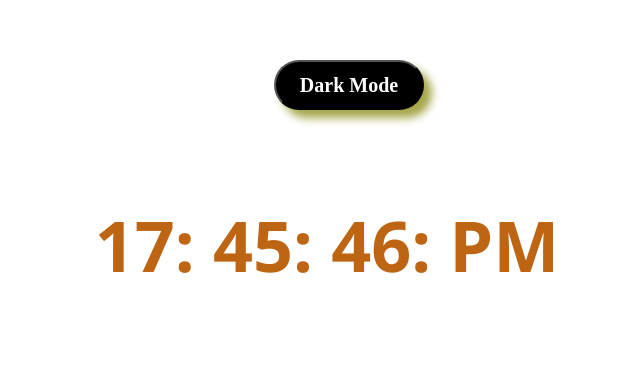
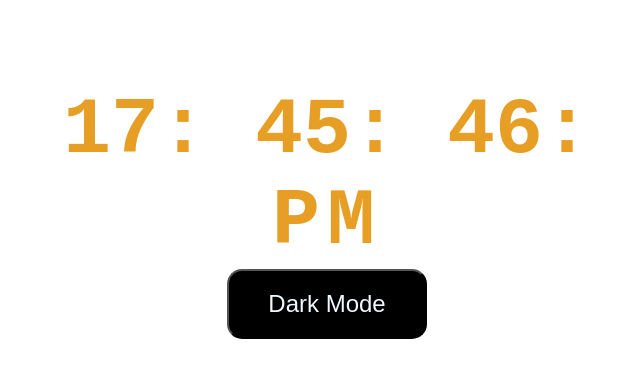
Before and after one commit to GaurangVij/DarkLightClock, a plain HTML site: page index.html in a window 1280 px wide. Shown: the part 155-532 px from the top of the page, without its empty margins (313-953 px from the left). Drawn offline with Linux system fonts and the light colour scheme.

Commit message:
Update style.css

```diff
--- a/style.css
+++ b/style.css
@@ -1,67 +1,32 @@
-body
-{
-    margin: 0;
-    padding: 0;
-    align-items: center;
-    transition: background-color 500ms;
-}
-.click
-{
-    background-color:#000000 ;
-    color:white ;
-    box-shadow: 8px 8px 8px  rgba(155, 156, 54,0.9);
-    height: 50px;
-    width: 150px;
-    font-size: 20px;
-    border-radius: 30px;
-    font-family: 'Times New Roman', Times, serif;
-    position: absolute ;
-    top:30%;
-   left:40%;
 
-   transform: translate(50%,-50%);
-    font-weight: bolder ;
+.clock{
+    position: absolute;
+    top: 50%;
+    right: 50%;
+    height: 200px;
+    font-size: 10vh;
+    transform: translate(50%, -80%);
+    color: rgb(230, 159, 36);
+    font-weight: 900;
+    font-family: monospace;
+    text-align: center;
 
 }
-.clock
-{
-    color:rgb(189, 101, 19);
-    font-family: 'Segoe UI', Tahoma, Geneva, Verdana, sans-serif;
-    padding: 30px;
-    font-weight: bolder;
+#click{
     position: absolute;
-    top: 50%;
-    right:50%;
-    transform: translate(50%,-50%);
-    font-size: 70px;
-    white-space: nowrap;
+    top: 60%;
+    right: 50%;
+transform: translate(50%, -80%);
+    background-color: rgb(0, 0, 0);
+    color: aliceblue;
+    height: 70px;
+    width: 200px;
+    font-size: x-large;
+    border-radius: 15px;
 }
-.dark
-{
-    color:rgb(155, 156, 54);
-    font-family: 'Segoe UI', Tahoma, Geneva, Verdana, sans-serif;
-    padding: 30px;
-    font-weight: bolder;
-    position: absolute;
-    top: 50%;
-    right:50%;
-    transform: translate(50%,-50%);
-    font-size: 70px;
-    white-space: nowrap;
-
+#session{
+    letter-spacing: 7px;
 }
-
-.light
-{
-    color: #ffffff;
-    font-family: 'Segoe UI', Tahoma, Geneva, Verdana, sans-serif;
-    padding: 30px;
-    font-weight: bolder;
-    position: absolute;
-    top: 50%;
-    right:50%;
-    transform: translate(50%,-50%);
-    font-size: 70px;
-    white-space: nowrap;
-
+#hours #minutes #seconds {
+    text-align: center;
 }
```
